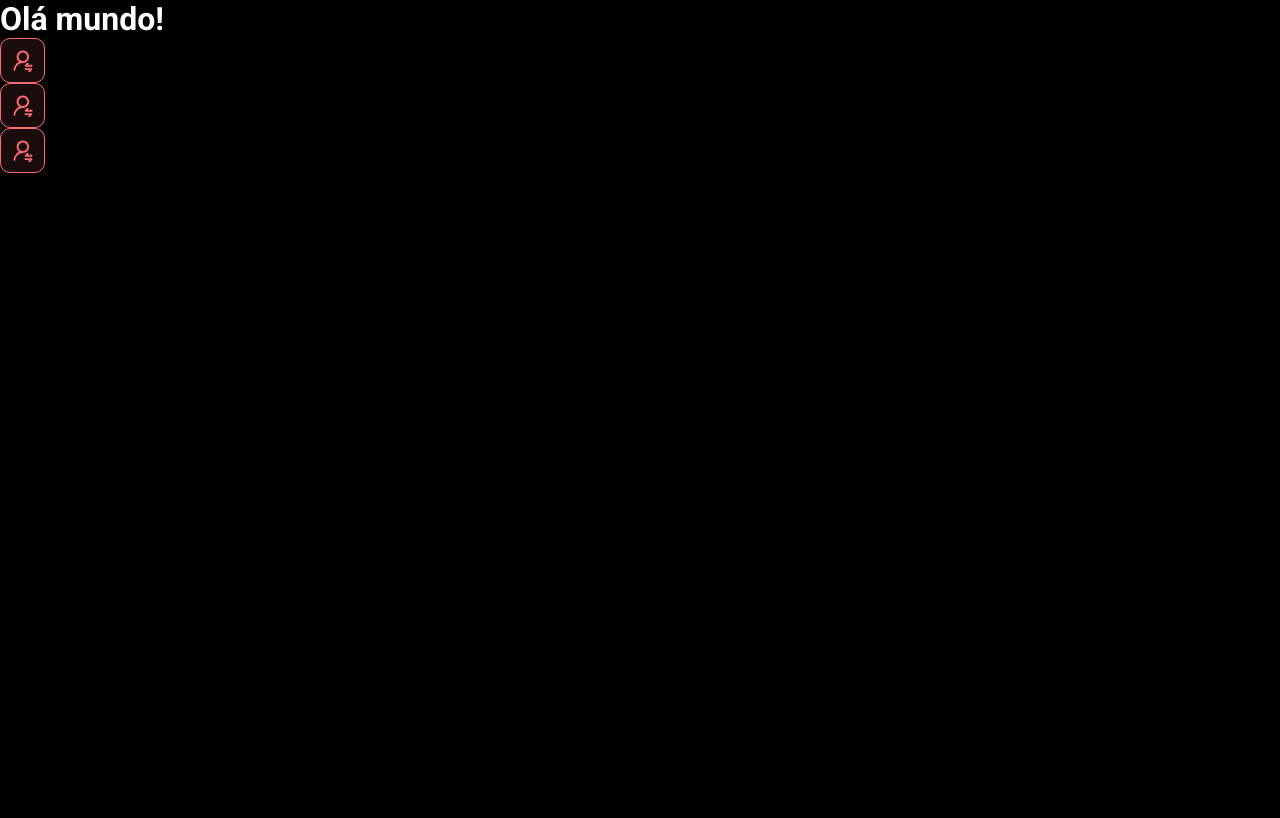
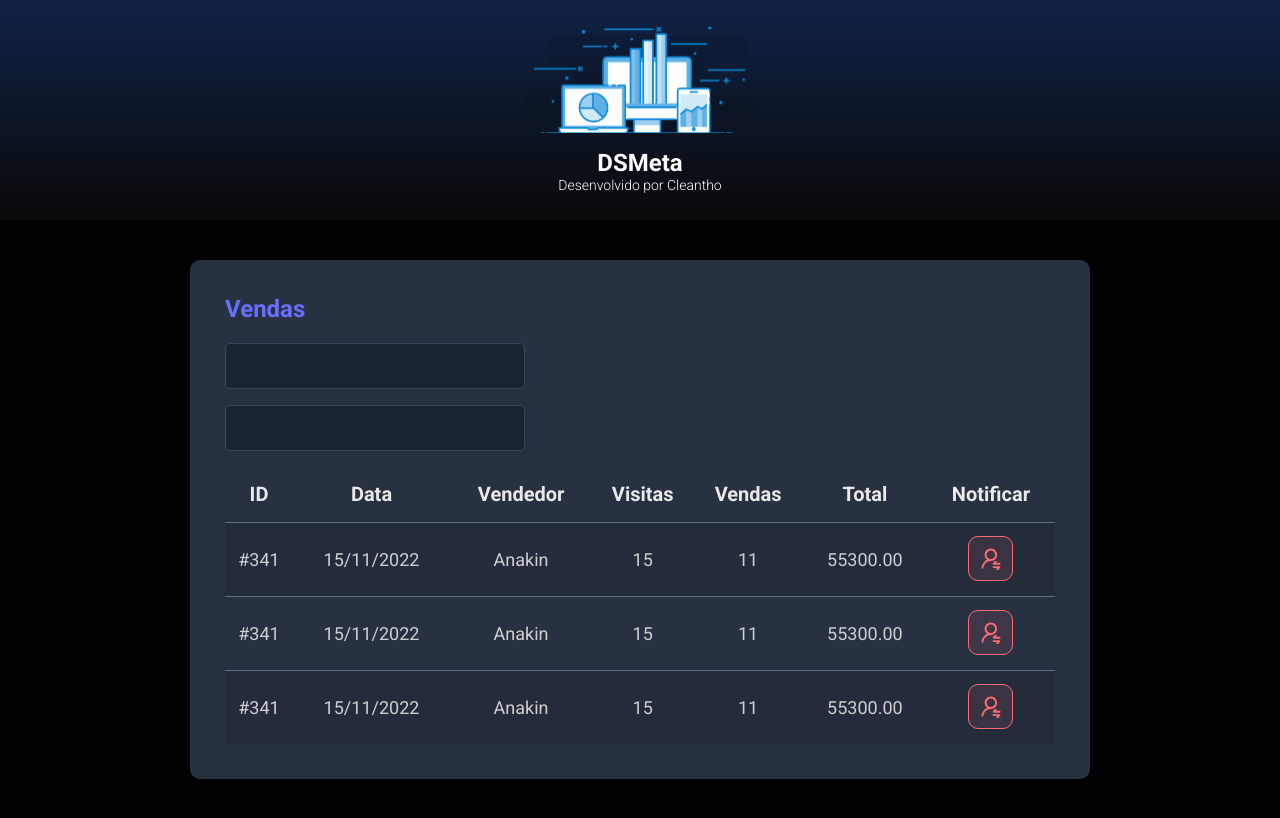
Before and after one commit to cleantho/dsmeta, a React (Vite) app in the folder frontend/: page / in a window 1280 px wide. Built offline with nearby package versions, Linux system fonts and the light colour scheme.

Commit message:
Other components

```diff
--- a/frontend/index.html
+++ b/frontend/index.html
@@ -1,5 +1,5 @@
 <!DOCTYPE html>
-<html lang="en">
+<html lang="pt-br">
   <head>
     <meta charset="UTF-8" />
     <link rel="icon" type="image/svg+xml" href="/vite.svg" />
--- a/frontend/src/App.tsx
+++ b/frontend/src/App.tsx
@@ -1,12 +1,16 @@
+import Header from "./components/header"
 import PersonButton from "./components/personButton"
+import SalesCard from "./components/salesCard"
 
 function App() {
   return (
     <>
-      <h1>Olá mundo!</h1>
-      <PersonButton />
-      <PersonButton />
-      <PersonButton />
+      <Header />
+      <main>
+        <section id="sales">
+          <SalesCard />
+        </section>
+      </main>
     </>
   )
 }
--- /dev/null
+++ b/frontend/src/components/header/index.tsx
@@ -0,0 +1,18 @@
+import logo from '../../assets/img/logo.svg'
+import './styles.css'
+
+function Header() {
+    return (
+        <>
+            <header>
+                <div className="dsmeta-logo-container">
+                    <img src={logo} alt="DSMETA IMAGEM" />
+                    <h1>DSMeta</h1>
+                    <p>Desenvolvido por Cleantho</p>
+                </div>
+            </header>
+        </>
+    )
+}
+
+export default Header
--- /dev/null
+++ b/frontend/src/components/header/styles.css
@@ -0,0 +1,27 @@
+header {
+    height: 220px;
+    background: linear-gradient(180deg, #102347 0%, #090909 100%);
+    display: flex;
+    align-items: center;
+    justify-content: center;
+}
+
+.dsmeta-logo-container {
+    display: flex;
+    flex-direction: column;
+    align-items: center;
+}
+
+.dsmeta-logo-container img {
+    width: 235px;
+    margin-bottom: 15px;
+}
+
+.dsmeta-logo-container h1 {
+    font-size: 24px;
+}
+
+.dsmeta-logo-container p {
+    font-size: 14px;
+    font-weight: 300;
+}
--- /dev/null
+++ b/frontend/src/components/salesCard/index.tsx
@@ -0,0 +1,73 @@
+import PersonButton from '../personButton'
+import './styles.css'
+
+function SalesCard() {
+    return (
+        <>
+            <div className="dsmeta-card">
+                <h2 id="sales-title">Vendas</h2>
+                <div>
+                    <div className="form-container">
+                        <input className="form-control" type="text" />
+                    </div>
+                    <div className="form-container">
+                        <input className="form-control" type="text" />
+                    </div>
+                </div>
+                <div>
+                    <table className="sales-table">
+                        <thead>
+                            <tr>
+                                <th className="show990">ID</th>
+                                <th className="show576">Data</th>
+                                <th>Vendedor</th>
+                                <th className="show990">Visitas</th>
+                                <th className="show990">Vendas</th>
+                                <th>Total</th>
+                                <th>Notificar</th>
+                            </tr>
+                        </thead>
+                        <tbody>
+                            <tr>
+                                <td className="show990">#341</td>
+                                <td className="show576">15/11/2022</td>
+                                <td>Anakin</td>
+                                <td className="show990">15</td>
+                                <td className="show990">11</td>
+                                <td>55300.00</td>
+                                <td className="td-img">
+                                    <PersonButton />
+                                </td>
+                            </tr>
+                            <tr>
+                                <td className="show990">#341</td>
+                                <td className="show576">15/11/2022</td>
+                                <td>Anakin</td>
+                                <td className="show990">15</td>
+                                <td className="show990">11</td>
+                                <td>55300.00</td>
+                                <td className="td-img">
+                                    <PersonButton />
+                                </td>
+                            </tr>
+                            <tr>
+                                <td className="show990">#341</td>
+                                <td className="show576">15/11/2022</td>
+                                <td>Anakin</td>
+                                <td className="show990">15</td>
+                                <td className="show990">11</td>
+                                <td>55300.00</td>
+                                <td className="td-img">
+                                    <PersonButton />
+                                </td>
+                            </tr>
+                        </tbody>
+
+                    </table>
+                </div>
+            </div>
+        </>
+    )
+}
+
+export default SalesCard
--- /dev/null
+++ b/frontend/src/components/salesCard/styles.css
@@ -0,0 +1,103 @@
+#sales-title {
+    color: #676FFF;
+    font-size: 24px;
+    margin-bottom: 20px;
+}
+
+.dsmeta-card {
+    background-color: #283142;
+    max-width: 900px;
+    margin: auto;
+    border-radius: 10px;
+    padding: 30px 10px;
+}
+
+.form-container {
+    margin-bottom: 16px;
+    max-width: 300px;
+}
+
+.form-control {
+    padding: 0 20px;
+    color: #9AAABE;
+    font-size: 18px;
+    font-weight: 400;
+    width: 100%;
+    height: 46px;
+    background: #1B2531;
+    border: 1px solid #384459;
+    border-radius: 5px;
+}
+
+.sales-table {
+    width: 100%;
+    border-spacing: 0px;
+    border-collapse: collapse;
+}
+
+.sales-table thead {
+    height: 55px;
+    font-size: 16px;
+    font-weight: 700;
+    color: #E9E9E9;
+
+}
+
+.sales-table tbody {
+    font-size: 14px;
+    font-weight: 400;
+    color: #cfcfcf;
+    text-align: center;
+}
+
+.sales-table tbody tr {
+    height: 74px;
+    border-top: 1px solid #5f6e82;
+}
+
+.sales-table tbody tr:hover > td {
+    background-color: #384459;
+}
+
+.sales-table tbody tr:nth-child(odd) {
+    background-color: #242c3b;
+}
+
+.sales-table .td-img {
+    height: 72px;
+    display: flex;
+    justify-content: center;
+    align-items: center;
+}
+
+.show576 {
+    display: none;
+}
+
+.show990 {
+    display: none;
+}
+
+@media (min-width: 576px) {
+    .show576 {
+        display: table-cell;
+    }
+
+    .dsmeta-card {
+        padding: 35px;
+    }
+
+    .sales-table tbody {
+        font-size: 18px;
+    }
+
+    .sales-table thead {
+        font-size: 20px;
+    }
+}
+
+@media (min-width: 990px) {
+    .show990 {
+        display: table-cell;
+    }
+}
--- a/frontend/src/index.css
+++ b/frontend/src/index.css
@@ -19,3 +19,7 @@
     color: unset;
     text-decoration: none;
 }
+
+#sales {
+    padding: 40px 10px;
+}
```
